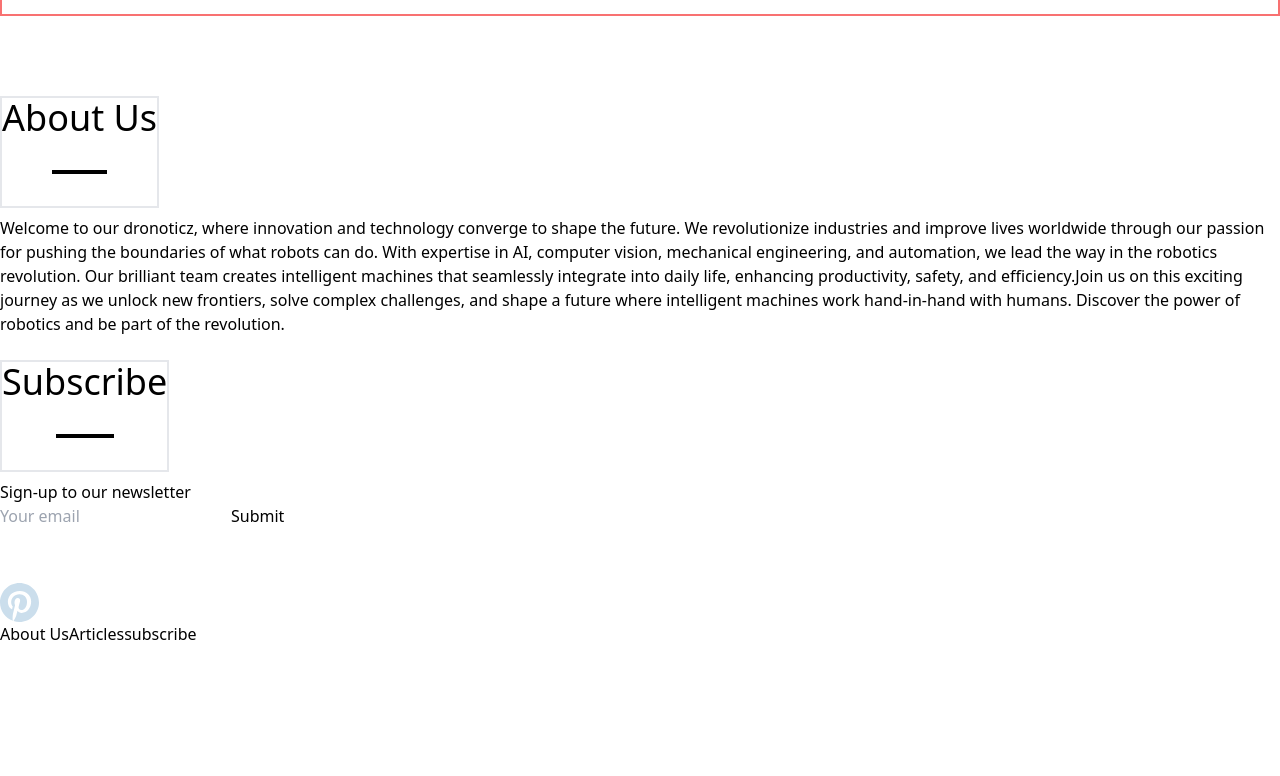
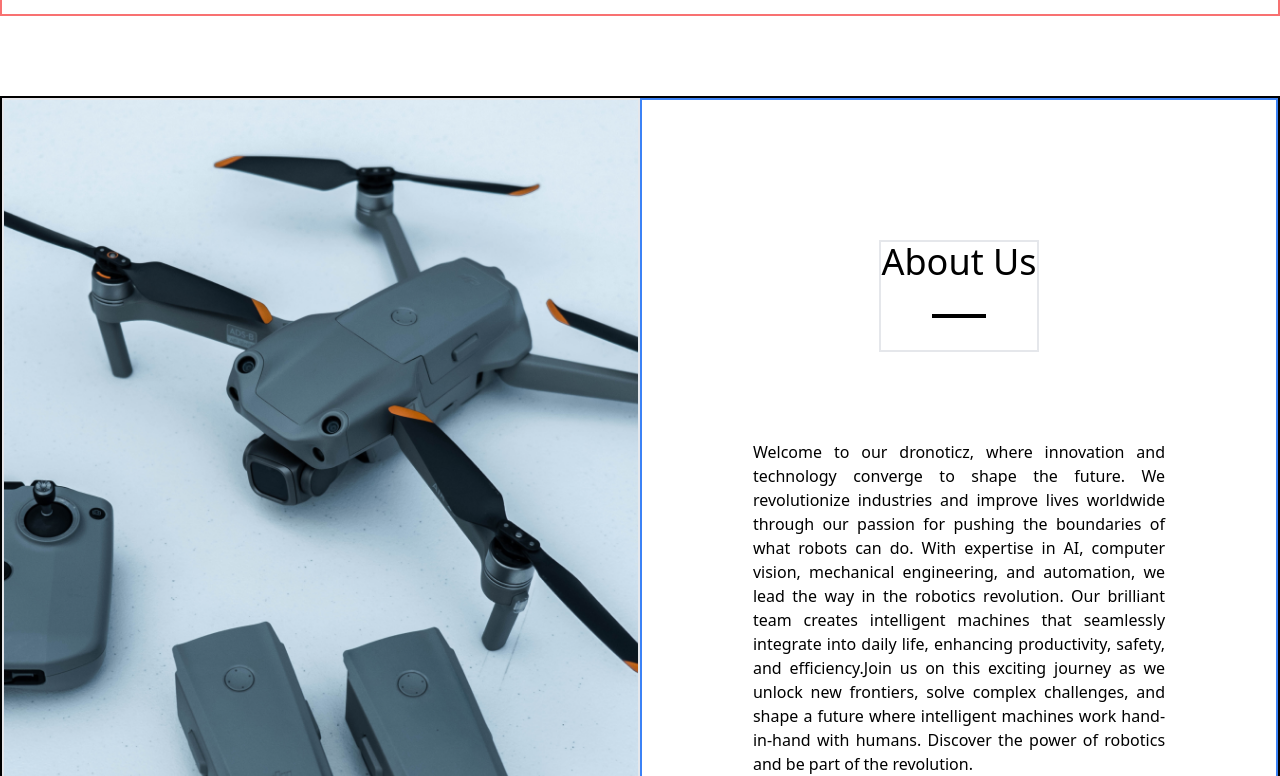
Before and after one commit to ThembaMtshelwane/assignment-1, a React (Vite) app: page / in a window 1280 px wide. Shown: the part 1524-2300 px from the top of the page. Before the commit the page ends 2170 px from the top, so only its background shows below. Built offline with nearby package versions, Linux system fonts and the light colour scheme.

Commit message:
About section

```diff
--- a/src/Components/AboutSection/AboutSection.jsx
+++ b/src/Components/AboutSection/AboutSection.jsx
@@ -2,12 +2,23 @@ import SectionHeader from "../SectionHeader/SectionHeader";
 
 function About() {
   return (
-    <section className="about-section container " id="about">
-      <section className="about-image"></section>
+    <section
+      className="flex h-screen w-full border-2 border-black relative"
+      id="about"
+    >
+      <section
+        className="md:w-[50%] h-full border-2 absolute md:static md:opacity-100 w-full opacity-30 -z-10"
+        style={{
+          backgroundImage: "url(drone8.png)",
+          backgroundRepeat: "no-repeat",
+          backgroundSize: "cover",
+          backgroundPosition: "center",
+        }}
+      ></section>
 
-      <section className="about-text-container">
-        <SectionHeader name="About Us" style="sub-section-bar" />
-        <p className="about-paragraph">
+      <section className=" border-blue-500 border-2 md:w-[50%] flex flex-col items-center justify-center">
+        <SectionHeader name="About Us" style="" />
+        <p className="w-[90%] sm:w-[80%] md:w-[65%] text-justify mt-20">
           Welcome to our dronoticz, where innovation and technology converge to
           shape the future. We revolutionize industries and improve lives
           worldwide through our passion for pushing the boundaries of what
```
Also changed, not shown: public/drone8.png (renamed from src/assets/images/drone8.png).
